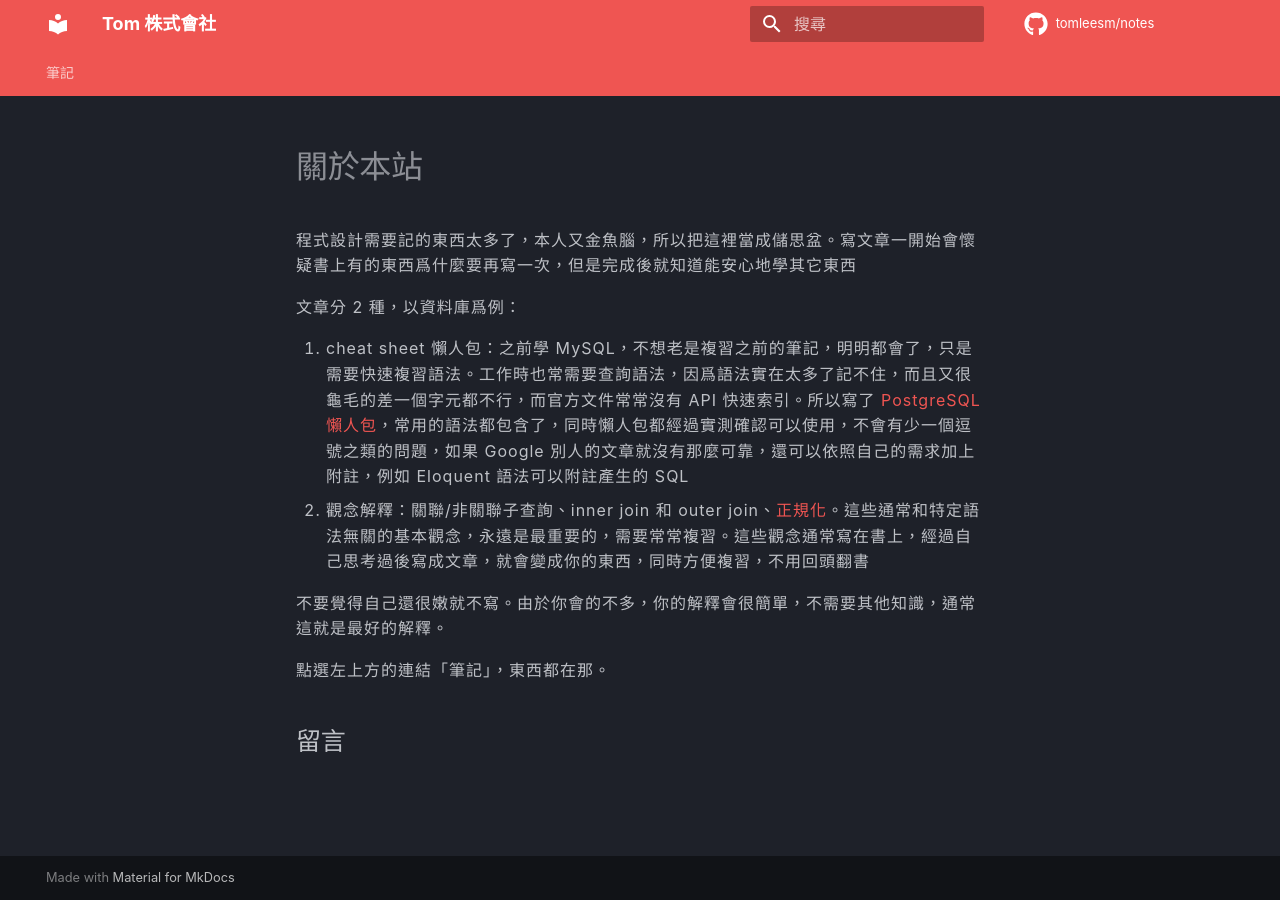
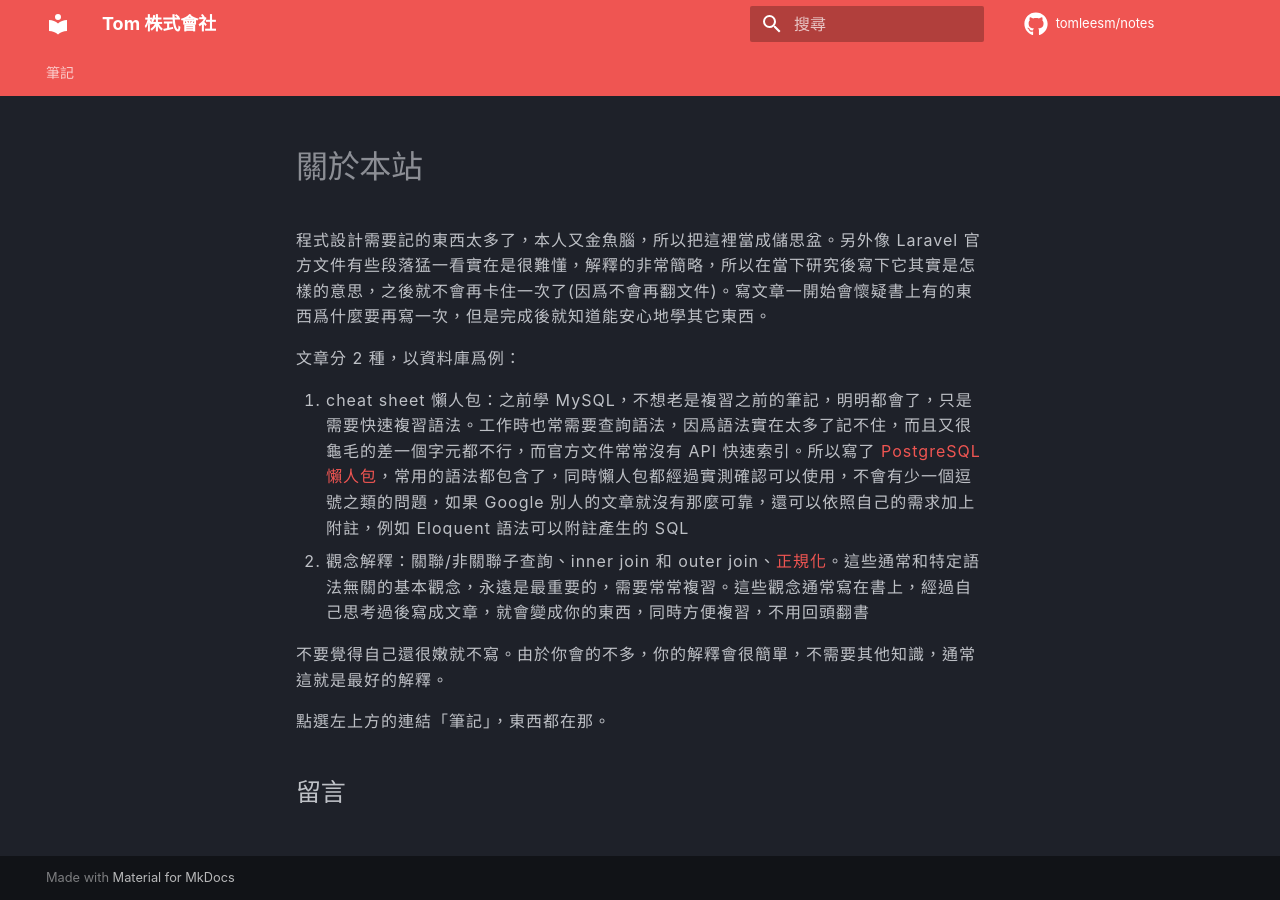
Before and after one commit to tomleesm/notes, an MkDocs documentation site: the page built from docs/index.md, in a window 1280 px wide. Built offline with MkDocs 1.6.1 and Material for MkDocs 9.7.7, drawn with Linux system fonts in a browser that asks for light colours; comment, search, counter and statistics services are not loaded.

Commit message:
小小抱怨一下官方文件

```diff
--- a/docs/index.md
+++ b/docs/index.md
@@ -1,6 +1,6 @@
 # 關於本站
 
-程式設計需要記的東西太多了，本人又金魚腦，所以把這裡當成儲思盆。寫文章一開始會懷疑書上有的東西爲什麼要再寫一次，但是完成後就知道能安心地學其它東西
+程式設計需要記的東西太多了，本人又金魚腦，所以把這裡當成儲思盆。另外像 Laravel 官方文件有些段落猛一看實在是很難懂，解釋的非常簡略，所以在當下研究後寫下它其實是怎樣的意思，之後就不會再卡住一次了(因爲不會再翻文件)。寫文章一開始會懷疑書上有的東西爲什麼要再寫一次，但是完成後就知道能安心地學其它東西。
 
 文章分 2 種，以資料庫爲例：
 
```
